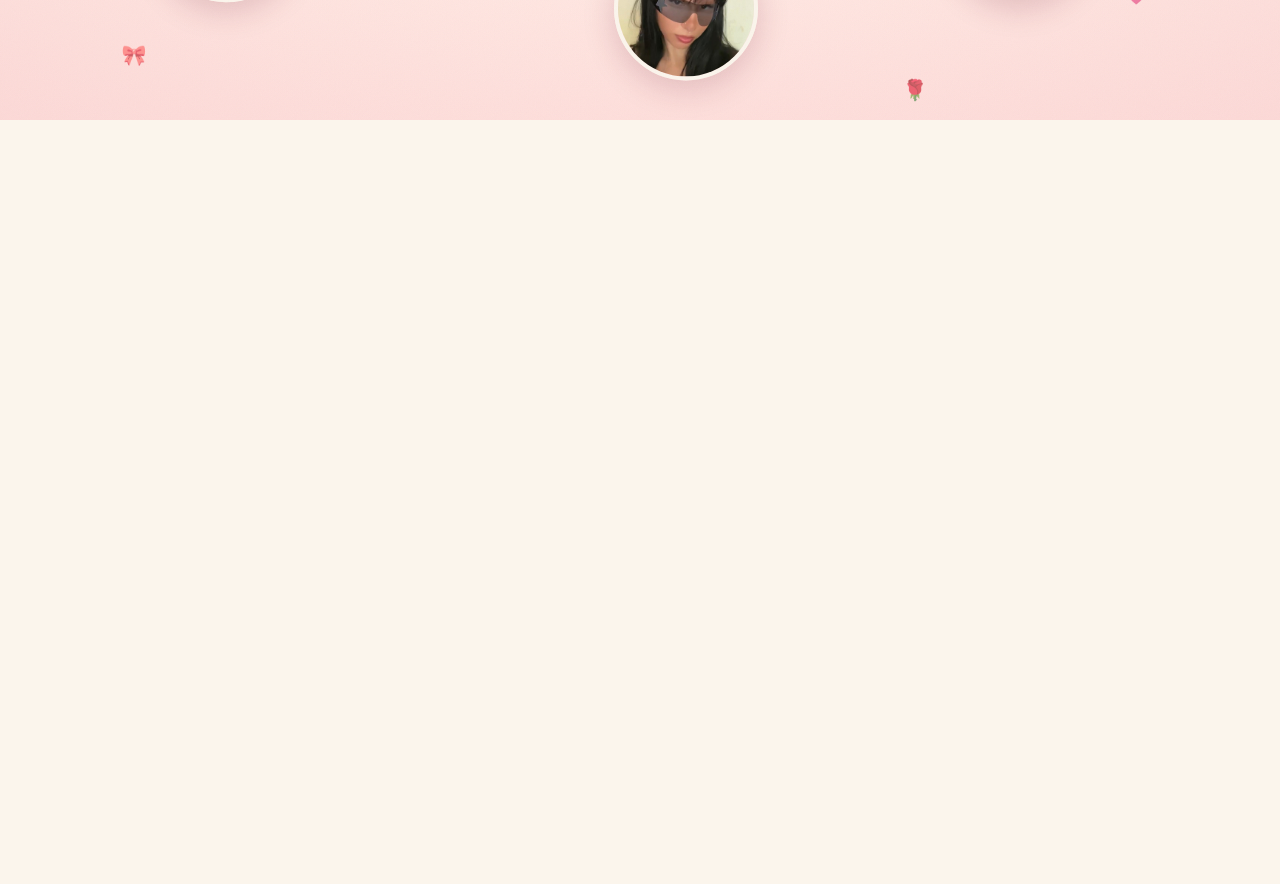
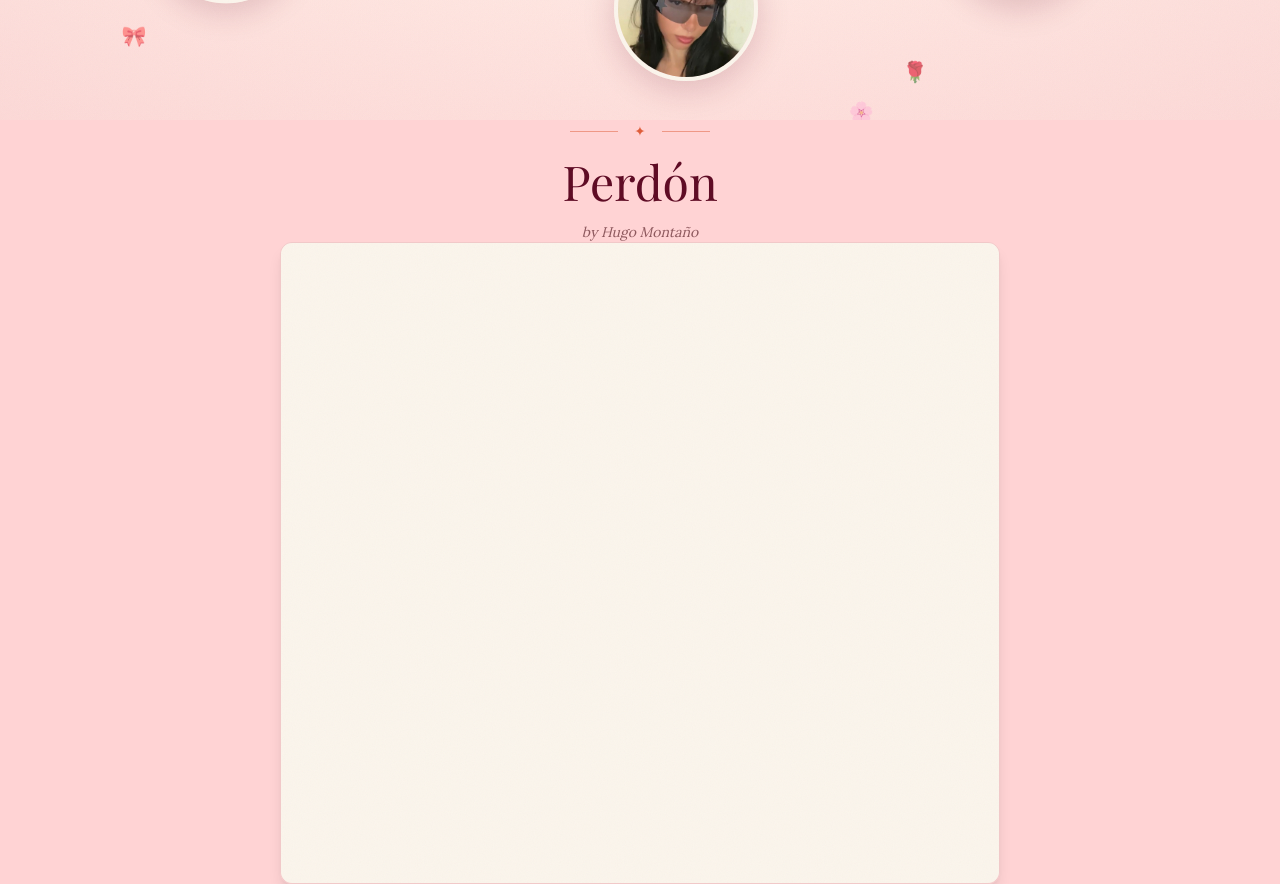
Before and after one commit to Hugo-DevM/Felices-25, a Next.js app: page / in a window 1280 px wide. Shown: the part 680-1564 px from the top of the page. Before the commit the page ends 800 px from the top, so only its background shows below. Built offline with nearby package versions, Linux system fonts and the light colour scheme.

Commit message:
Add PdfSection component to Home page for enhanced content display

```diff
--- /dev/null
+++ b/app/components/PdfSection.tsx
@@ -0,0 +1,51 @@
+"use client";
+
+import { motion } from "framer-motion";
+
+export default function PdfSection() {
+  return (
+    <motion.section
+      className="flex flex-col items-center px-4 py-16"
+      style={{ background: "var(--color-blush)" }}
+      initial={{ opacity: 0, y: 40 }}
+      whileInView={{ opacity: 1, y: 0 }}
+      viewport={{ once: true, margin: "-80px" }}
+      transition={{ duration: 0.8, ease: [0.16, 1, 0.3, 1] }}
+    >
+      {/* Ornament */}
+      <div className="flex items-center gap-4 mb-4">
+        <span className="block h-px w-12" style={{ backgroundColor: "var(--color-terracotta)", opacity: 0.5 }} />
+        <span style={{ color: "var(--color-terracotta)", fontSize: "0.85rem" }}>✦</span>
+        <span className="block h-px w-12" style={{ backgroundColor: "var(--color-terracotta)", opacity: 0.5 }} />
+      </div>
+
+      <h2
+        className="font-cursive text-center mb-2"
+        style={{ fontSize: "clamp(1.8rem, 6vw, 3rem)", color: "var(--color-wine)" }}
+      >
+        Perdón
+      </h2>
+      <p
+        className="text-sm mb-8 text-center"
+        style={{ color: "var(--color-muted)", fontStyle: "italic" }}
+      >
+        by Hugo Montaño
+      </p>
+
+      <div
+        className="w-full rounded-xl overflow-hidden shadow-lg"
+        style={{
+          maxWidth: "720px",
+          border: "1px solid var(--color-border)",
+        }}
+      >
+        <iframe
+          src="/Perdon by Hugo Montaño.pdf"
+          className="w-full"
+          style={{ height: "80vh", minHeight: "480px" }}
+          title="Perdón by Hugo Montaño"
+        />
+      </div>
+    </motion.section>
+  );
+}
--- a/app/page.tsx
+++ b/app/page.tsx
@@ -1,9 +1,11 @@
 import Hero from "./components/Hero";
+import PdfSection from "./components/PdfSection";
 
 export default function Home() {
   return (
     <main>
       <Hero />
+      <PdfSection />
     </main>
   );
 }
```
Also changed, not shown: 1 other file (tests, documents, lock files or other folders).
